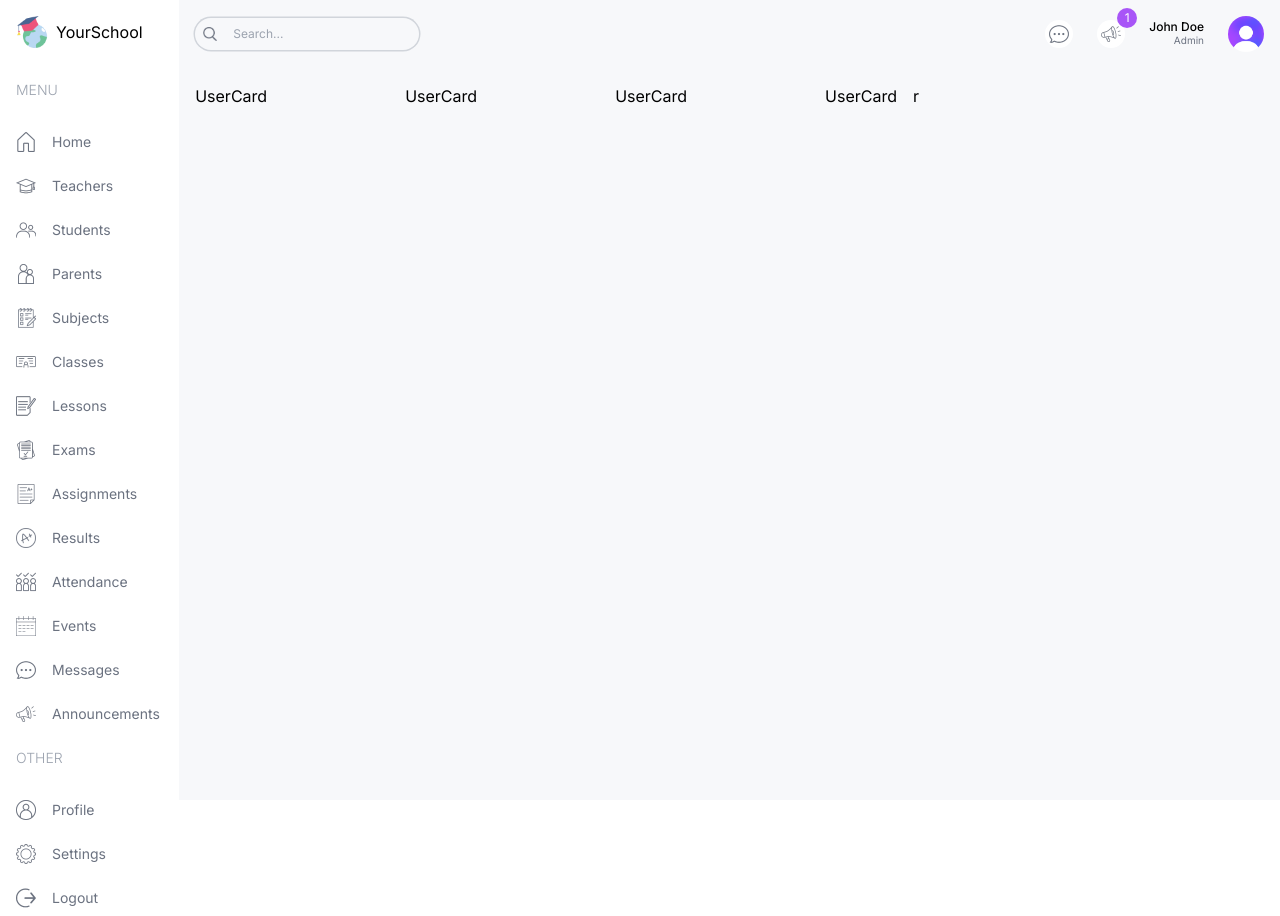
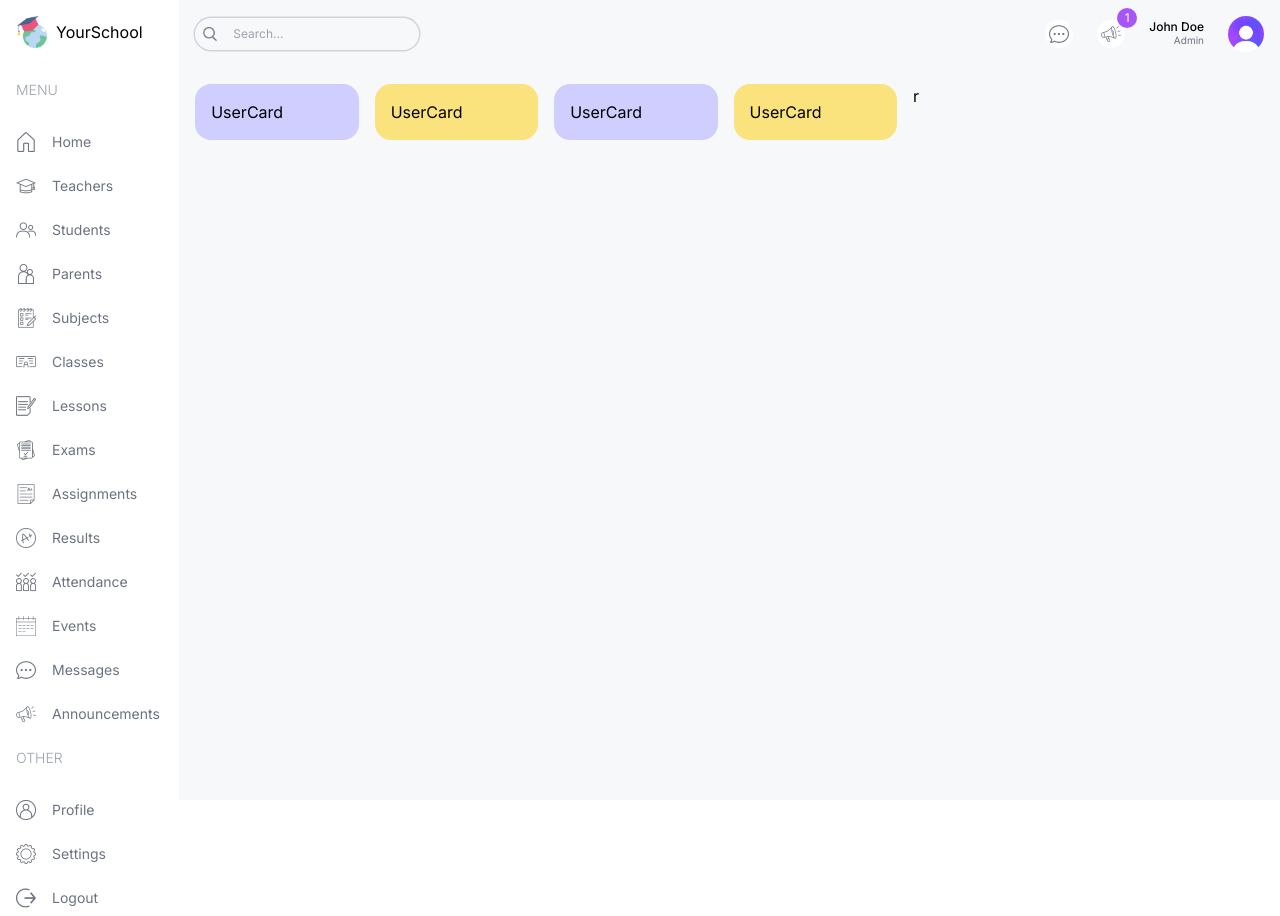
Before and after one commit to developermartins/yourschool-app, a Next.js app: page /admin in a window 1280 px wide. Built offline with nearby package versions, Linux system fonts and the light colour scheme.

Commit message:
add new colors

```diff
--- a/src/components/UserCard.tsx
+++ b/src/components/UserCard.tsx
@@ -2,7 +2,9 @@
 
 const UserCard = ({ type }:{ type:string }) => {
   return (
-    <div>UserCard</div>
+    <div className="rounded-2xl odd:bg-martinsPurple even:bg-martinsYellow p-4 flex-1">
+      UserCard
+    </div>
   );
 };
 
--- a/tailwind.config.ts
+++ b/tailwind.config.ts
@@ -13,6 +13,14 @@ const config: Config = {
         "gradient-conic":
           "conic-gradient(from 180deg at 50% 50%, var(--tw-gradient-stops))",
       },
+      colors: {
+        martinsSky:"#C3EBFA",
+        martinsSkyLight:"EDF8FD",
+        martinsPurple: "#CFCEFF",
+        martinsPurpleLight: "#F1F0FF",
+        martinsYellow: "#FAE27C",
+        martinsYellowLight: "#FEFCE8",
+      }
     },
   },
   plugins: [],
```
